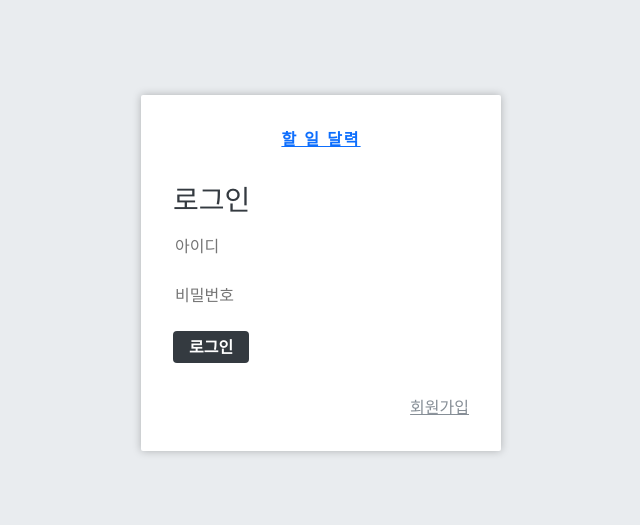
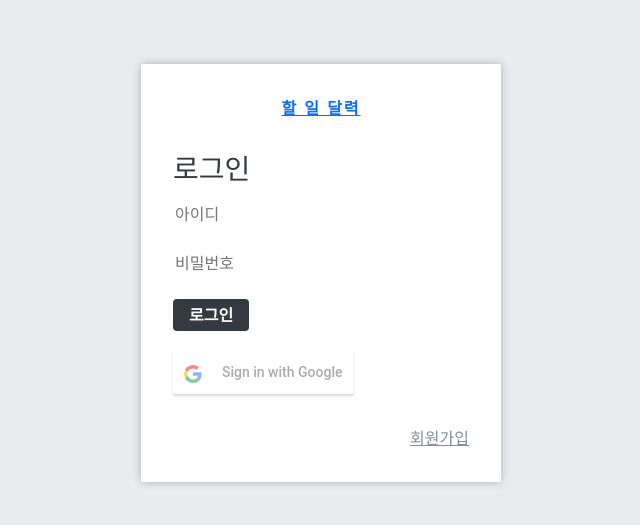
Before and after one commit to bin-hw92/calendar-type-frontend, a React (Create React App) app: page / in a window 1280 px wide. Shown: the part 127-652 px from the top of the page, without its empty margins (319-959 px from the left). Built offline with nearby package versions, Linux system fonts and the light colour scheme.

Commit message:
google Login 추가 - cliendId 아직 등록 안 함

```diff
--- a/package.json
+++ b/package.json
@@ -21,6 +21,7 @@
     "react-chartjs-2": "^4.2.0",
     "react-datepicker": "^4.8.0",
     "react-dom": "^18.1.0",
+    "react-google-login": "^5.2.2",
     "react-helmet-async": "^1.3.0",
     "react-redux": "^8.0.2",
     "react-router-dom": "^6.3.0",
--- a/src/components/auth/AuthForm.tsx
+++ b/src/components/auth/AuthForm.tsx
@@ -2,6 +2,7 @@ import styled from "styled-components";
 import { Link } from "react-router-dom";
 import palette from "../../lib/styles/palette";
 import Button from "../common/Button";
+import GoogleLogin from 'react-google-login';
 import { ChangeEvent, FormEvent } from "react";
 
 /*
@@ -71,10 +72,14 @@ type AuthFormProps = {
     onChange:(e:ChangeEvent<HTMLInputElement>) => void;
     onSubmit:(e:FormEvent) => void;
     error: any;
+    onGoogleSignInSuccess?: (res:any) => void,
+    googleError?: (error:Error) => void,
 }
 
-const AuthForm = ({type, form, onChange, onSubmit, error}:AuthFormProps) => {
+const AuthForm = ({type, form, onChange, onSubmit, error, onGoogleSignInSuccess, googleError}:AuthFormProps) => {
+    const clientId = "";
     const text = type === 'register'? textMap.register : textMap.login;
+
     return (
         <AuthFormBlock>
             <h3>{text}</h3>
@@ -88,6 +93,17 @@ const AuthForm = ({type, form, onChange, onSubmit, error}:AuthFormProps) => {
                 <ButtonMarginTop cyan fullWidth >
                     {text}
                 </ButtonMarginTop>
+                {type === 'login' ?
+                (
+                <div style={{marginTop: '20px'}}>
+                    <GoogleLogin
+                        clientId={clientId}
+                        onSuccess={(res) => onGoogleSignInSuccess? onGoogleSignInSuccess(res) : ''}
+                        onFailure={(error) => googleError? googleError(error) : ''}
+                        cookiePolicy={'single_host_origin'}
+                    />
+                </div>
+                ) : ('')}
             </form>
             <Footer>
                 {type === 'login' ? (
--- a/src/containers/auth/LoginForm.tsx
+++ b/src/containers/auth/LoginForm.tsx
@@ -37,6 +37,14 @@ const LoginForm = () => {
         dispatch(login({username, password}));
     };
 
+    const onGoogleSignInSuccess = async (res:any) => {
+
+    };
+
+    const googleError = (error:Error) => {
+        console.log(error);
+      };
+
     useEffect(() => {
         dispatch(initializeForm('login'));
     }, [dispatch]);
@@ -74,6 +82,8 @@ const LoginForm = () => {
             onChange={onChange}
             onSubmit={onSubmit}
             error={error}
+            onGoogleSignInSuccess={onGoogleSignInSuccess}
+            googleError={googleError}
         />
     );
 };
```
